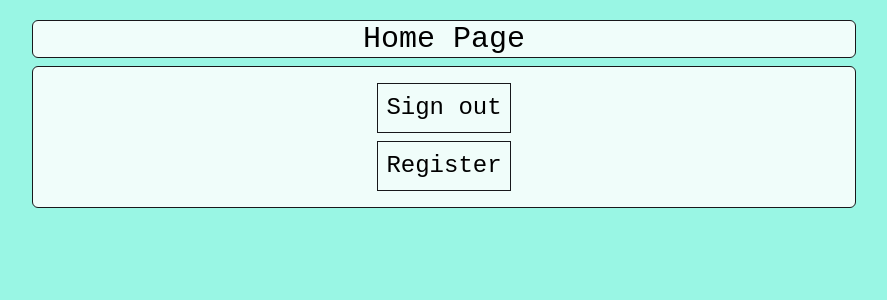
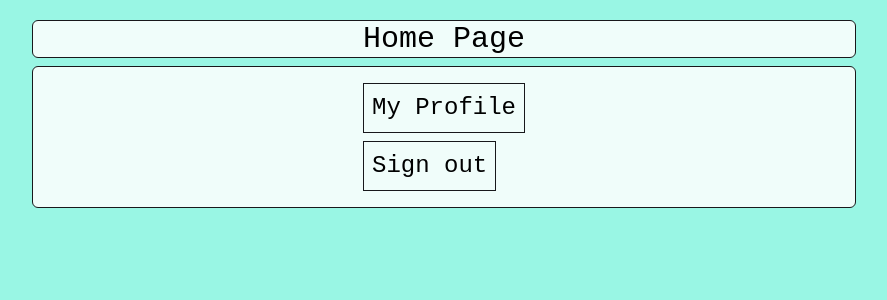
Before and after one commit to Balssh/vacation-organizer, a Next.js app: page / in a window 1280 px wide. Shown: the top 300 px of the page, without its empty margins (196-1083 px from the left). Built offline with nearby package versions, Linux system fonts and the light colour scheme; no server answers; sample sign-in values are in the browser's storage.

Commit message:
QoL improvements

```diff
--- a/firebase/firebaseApp.ts
+++ b/firebase/firebaseApp.ts
@@ -40,12 +40,16 @@ export const addVacation = async (vacation: Vacation) => {
 
 // Export function to get all vacations from the database
 export const getVacations = async () => {
+  const vacations: Vacation[] = [];
   const querySnapshot = await getDocs(collection(db, "vacations"));
   querySnapshot.forEach((doc) => {
-    console.log(doc.id, " => ", doc.data());
+    // console.log(doc.id, " => ", doc.data());
+    vacations.push({ id: doc.id, ...doc.data() } as Vacation);
   });
+  return vacations;
 };
 
+// Export function to get all vacations of a user from the database
 export const getUserVacations = async (userId: string) => {
   const q = query(collection(db, "vacations"), where("userId", "==", userId));
   const querySnapshot = await getDocs(q);
--- a/interfaces/interfaces.tsx
+++ b/interfaces/interfaces.tsx
@@ -4,6 +4,7 @@ export interface LoginUser {
 }
 
 export interface Vacation {
+  id?: string;
   name: string;
   completed: boolean;
   cost: number;
--- a/pages/index.tsx
+++ b/pages/index.tsx
@@ -16,22 +16,37 @@ const Home = () => {
       <div className="col-span-8 col-start-3 space-y-2 rounded-md border border-zinc-900 bg-teal-50 p-4">
         <div className="flex justify-center">
           {user ? (
+            <div className="space-y-2">
+              <div>
+                <button className="border border-zinc-900 p-2 text-2xl hover:bg-red-400">
+                  <Link href={"/users/[id]"} as={`/users/${user.uid}`}>
+                    My Profile
+                  </Link>
+                </button>
+              </div>
+              <div>
                 <button
                   className="border border-zinc-900 p-2 text-2xl hover:bg-red-400"
                   onClick={() => auth.signOut()}
                 >
                   Sign out
                 </button>
+              </div>
+            </div>
           ) : (
+            <div className="space-y-2">
+              <div>
                 <button className="border border-zinc-900 p-2 text-2xl hover:bg-red-400">
                   <Link href={"/login"}>Login</Link>
                 </button>
-          )}
               </div>
-        <div className="flex justify-center">
+              <div>
                 <button className="border border-zinc-900 p-2 text-2xl hover:bg-red-400">
                   <Link href={"/register"}>Register</Link>
                 </button>
+              </div>
+            </div>
+          )}
         </div>
       </div>
     </div>
--- a/pages/users/[id].tsx
+++ b/pages/users/[id].tsx
@@ -19,6 +19,11 @@ const User = () => {
 
   const toggleVacationForm = () => {
     setShowVacationForm(!showVacationForm);
+  };
+
+  const handleGetVacations = async () => {
+    const vacations = await getVacations();
+    console.log(vacations);
   };
   // console.log(user);
   return (
@@ -56,7 +61,7 @@ const User = () => {
             <div className="flex">
               <button
                 className="border border-zinc-900 p-2 text-base hover:bg-red-400"
-                onClick={getVacations}
+                onClick={handleGetVacations}
               >
                 Show my vacations
               </button>
```
Lines whose indentation alone changed are shown as unchanged.
